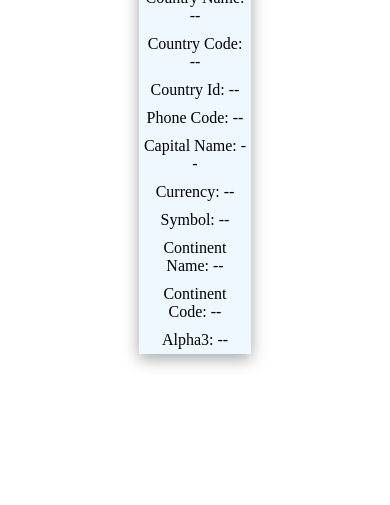
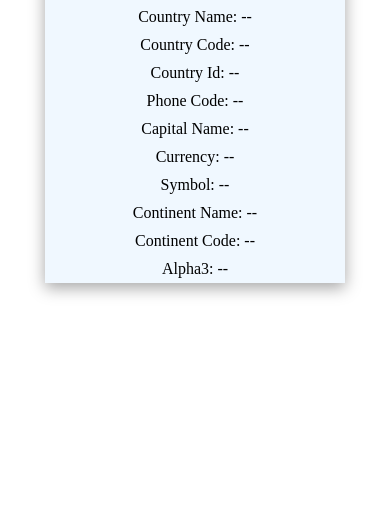
Before and after one commit to SaurabhSinghRbz/All_Country_Details, a plain HTML site: page index.html in a window 390 px wide. Shown: the part 339-844 px from the top of the page. Drawn offline with Linux system fonts and the light colour scheme.

Commit message:
adding media querry

```diff
--- a/index.css
+++ b/index.css
@@ -38,6 +38,11 @@ p>span {
     #continent_select {
         max-width: 100%;
     }
+
+    #container {
+        width: 80%;
+        height: auto;
+    }
 }
 
 /*
```
